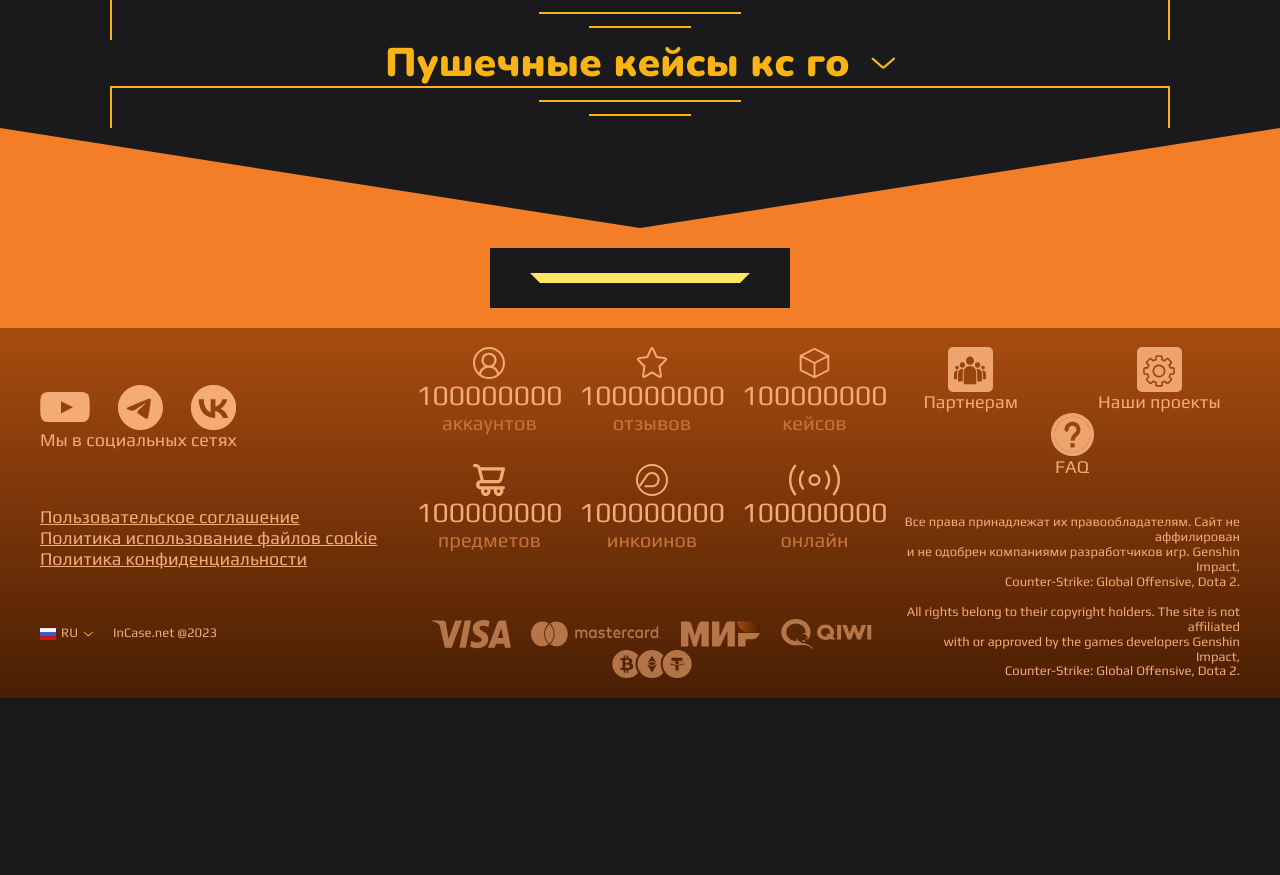
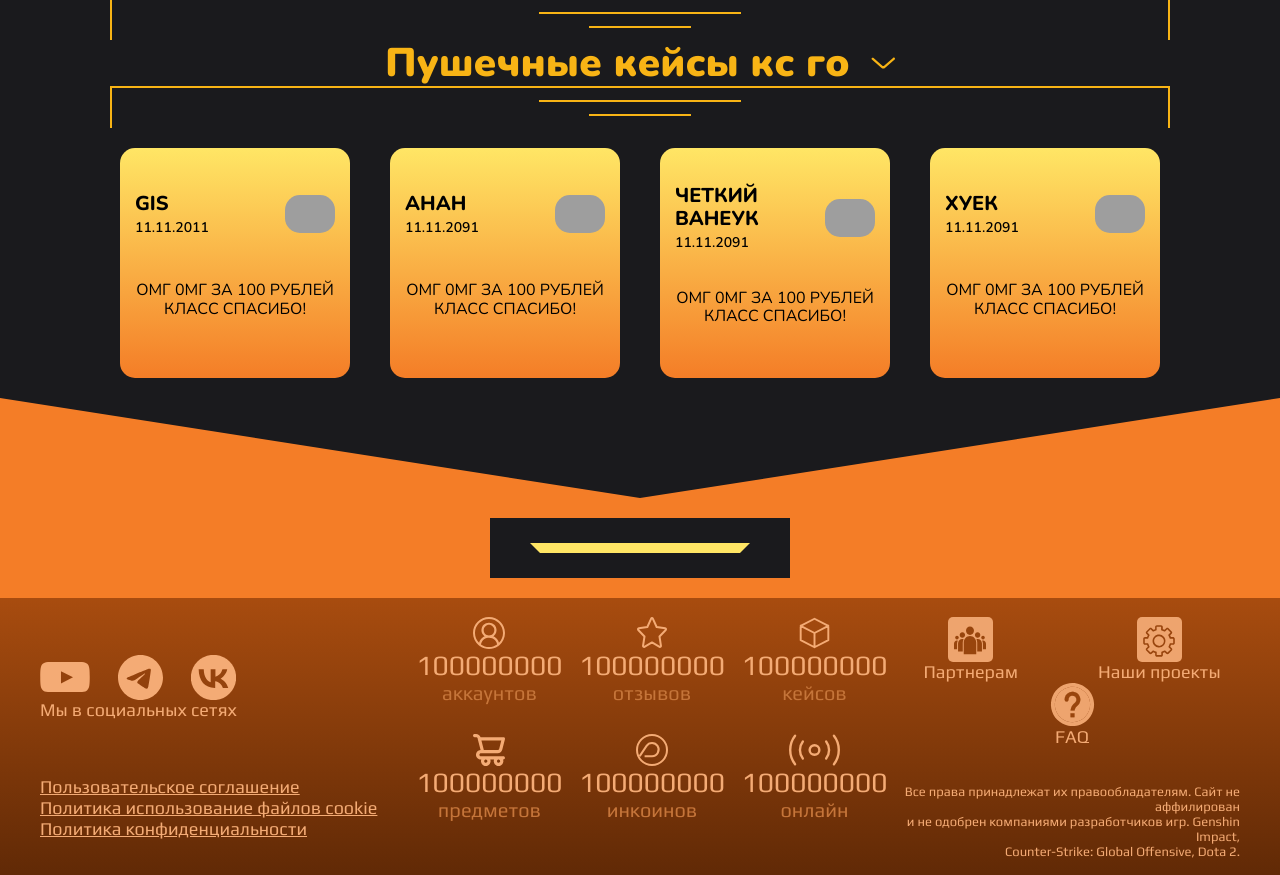
Before and after one commit to in-case-games/frontend, a React (Create React App) app: page / in a window 1280 px wide. Shown: the part 920-1795 px from the top of the page. Before the commit the page ends 1618 px from the top, so only its background shows below. Built offline with nearby package versions, Linux system fonts and the light colour scheme; grey boxes are pictures that could not be loaded.

Commit message:
add review (do review slider)

```diff
--- a/src/assets/styles/colors.css
+++ b/src/assets/styles/colors.css
@@ -2,4 +2,5 @@
     --main-color: #F8B415;
     --sub-color: #E89420;
     --main-background-color: #1E1E1E;
+    --main-gradient: linear-gradient(180deg, rgba(255,230,101,1) 0%, rgba(244,125,39,1) 100%);
 }
--- /dev/null
+++ b/src/components/review/review-slider.jsx
@@ -0,0 +1,28 @@
+import React from "react";
+import classes from './review.module.css'
+import Review from "./review";
+
+const ReviewSlider = () => {
+    return(
+        <div className={classes.review_slider}>
+            <Review img="https://sun9-77.userapi.com/impg/noNE9DIutXHVJzI9mJyHDtkxpQmqC9jF9bV02w/2pNN03BJygg.jpg?size=163x148&quality=96&sign=e8a176576b99dd084347ecb9cc754929&type=album"
+                username="GIS"
+                date="11.11.2011"
+                content="ОМГ 0МГ ЗА 100 РУБЛЕЙ КЛАСС СПАСИБО!"/>
+            <Review img="https://sun9-77.userapi.com/impg/noNE9DIutXHVJzI9mJyHDtkxpQmqC9jF9bV02w/2pNN03BJygg.jpg?size=163x148&quality=96&sign=e8a176576b99dd084347ecb9cc754929&type=album"
+                    username="АНАН"
+                    date="11.11.2091"
+                    content="ОМГ 0МГ ЗА 100 РУБЛЕЙ КЛАСС СПАСИБО!"/>
+            <Review img="https://sun9-22.userapi.com/impg/QiZyH70Ck_pQhMk4nDwy4jI_Feryo9_3aftWoQ/PSwSJ6qTxCM.jpg?size=1200x1169&quality=95&sign=a6d0fe791cbb2adc0ed0a838f4412be1&type=album"
+                    username="ЧЕТКИЙ ВАНЕУК"
+                    date="11.11.2091"
+                    content="ОМГ 0МГ ЗА 100 РУБЛЕЙ КЛАСС СПАСИБО!"/>
+            <Review img="https://sun9-28.userapi.com/impg/QgaUIX7vEBlTnB5mT_3VwCqOYVwwwUwgTId-cw/Kdyz7Zhl5XM.jpg?size=2160x2160&quality=96&sign=8e727b359a465c045c88d852cc292e36&type=album"
+                    username="ХУЕК"
+                    date="11.11.2091"
+                    content="ОМГ 0МГ ЗА 100 РУБЛЕЙ КЛАСС СПАСИБО!"/>
+        </div>
+    )
+}
+
+export default ReviewSlider;
--- /dev/null
+++ b/src/components/review/review.jsx
@@ -0,0 +1,22 @@
+import React from "react";
+import classes from "./review.module.css"
+
+const Review = (props) => {
+    return (
+        <div className={classes.review}>
+            <div className={classes.review_info}>
+                <div className={classes.review_additional_info}>
+                    <p className={classes.review_name}>{props.username}</p>
+                    <p className={classes.reviewer_date}>{props.date}</p>
+                </div>
+                <img src={props.img}
+                     alt="person"/>
+            </div>
+            <p className={classes.review_content}>
+                {props.content}
+            </p>
+        </div>
+    )
+}
+
+export default Review;
--- /dev/null
+++ b/src/components/review/review.module.css
@@ -0,0 +1,61 @@
+@import url("/src/assets/styles/colors.css");
+
+.review {
+    display: flex;
+    flex-direction: column;
+    width: 200px;
+    height: 200px;
+    background: var(--main-gradient);
+    border-radius: 15px;
+    align-items: center;
+    justify-content: space-evenly;
+    color: #000;
+    margin: 20px;
+    padding: 15px;
+}
+
+.review_info {
+    display: flex;
+    flex-direction: row;
+    justify-content: space-between;
+    align-items: center;
+}
+
+.review_additional_info {
+    display: flex;
+    flex-direction: column;
+    justify-content: left;
+    align-items: flex-start;
+}
+
+.review_info img {
+    border-radius: 15px;
+    width: 25%;
+    object-fit: cover;
+}
+
+.review_name {
+    font-size: 20px;
+    margin: 0 0 5px 0;
+    font-weight: 800;
+    font-family: Nunito;
+}
+
+.reviewer_date {
+    font-size: 14px;
+    font-family: Nunito;
+    font-weight: 600;
+    margin: 0;
+}
+
+.review_content {
+    font-size: 16px;
+    font-family: Nunito;
+    text-align: center;
+}
+
+.review_slider {
+    display: flex;
+    flex-direction: row;
+    justify-content: center;
+}
--- a/src/pages/home/home.jsx
+++ b/src/pages/home/home.jsx
@@ -2,6 +2,7 @@ import React from "react";
 import { Helmet } from "react-helmet";
 import { ItemRoulette, BoxGroup, Banner } from "../../components";
 import SearchBar from "../../components/search-bar/search-bar";
+import ReviewSlider from "../../components/review/review-slider";
 
 class Home extends React.Component {
     title = "InCase - ";
@@ -23,6 +24,7 @@ class Home extends React.Component {
                 <BoxGroup/>
                 <BoxGroup/>
                 <BoxGroup/>
+                <ReviewSlider/>
             </div>
         );
     }
```
